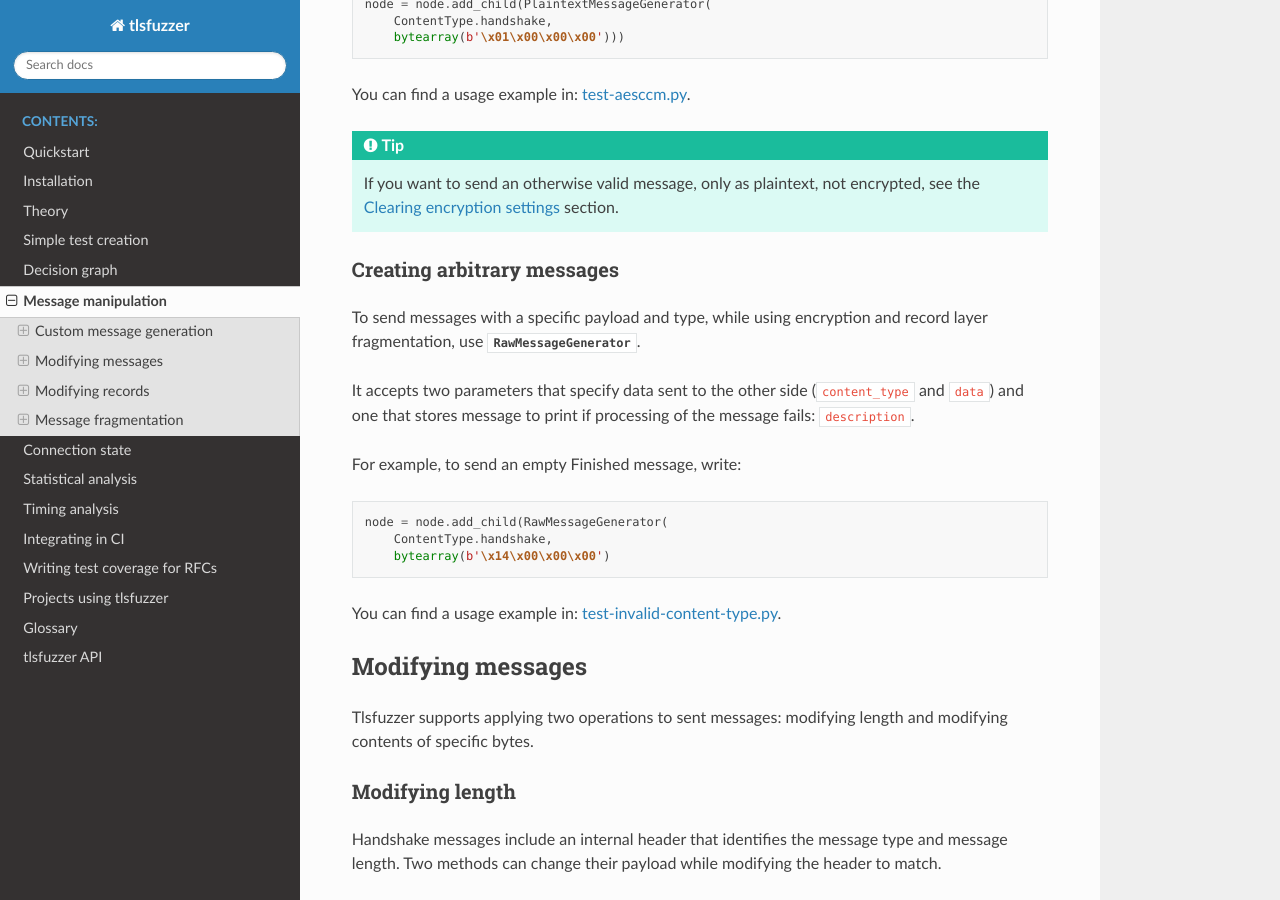
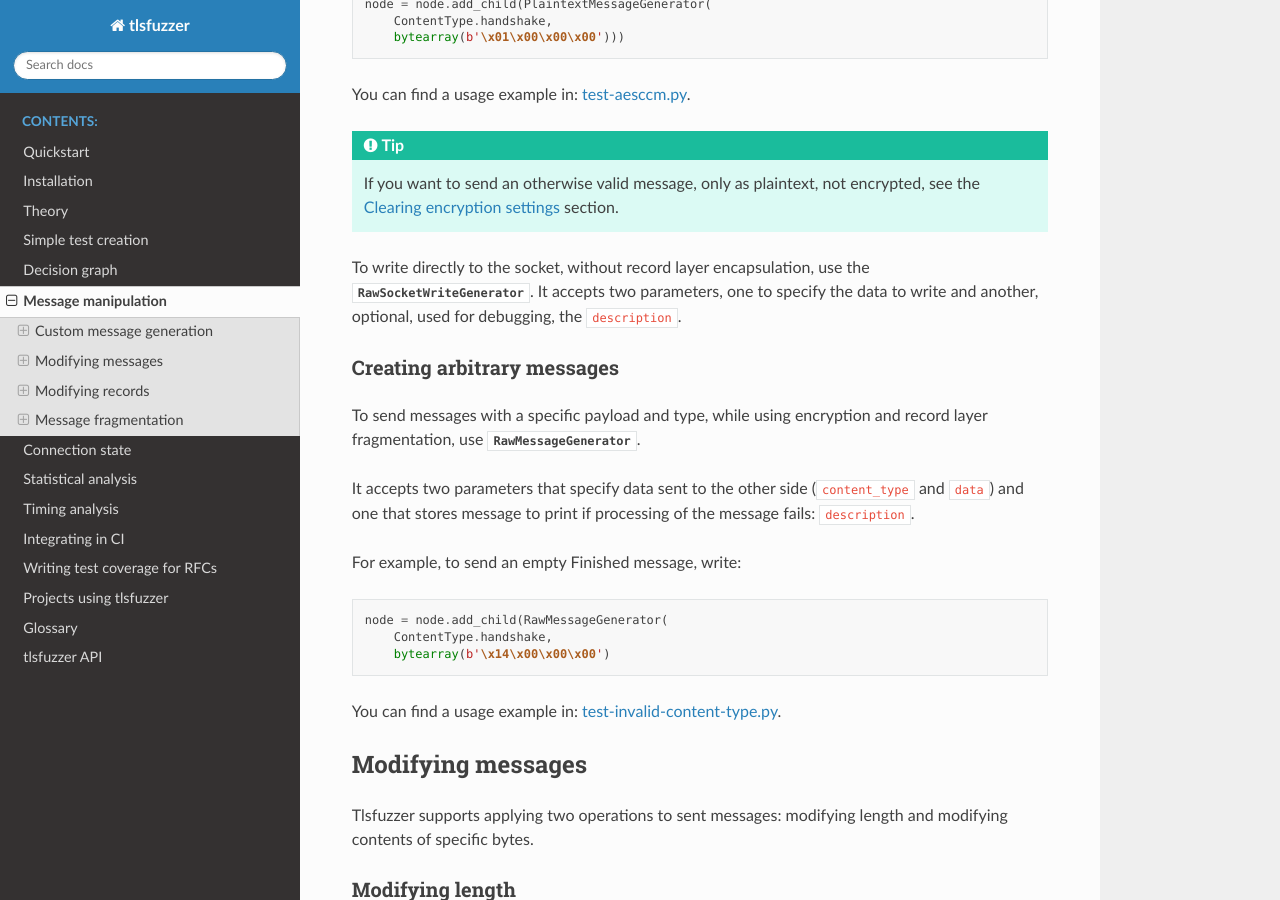
Before and after one commit to tlsfuzzer/tlsfuzzer, a Sphinx documentation site: the page built from docs/source/modifying-messages.rst, in a window 1280 px wide and 900 px high, scrolled down 770 px. Built offline with Sphinx 7.4.7 and the Read the Docs theme 2.0.0, drawn with Linux system fonts in a browser that asks for light colours; formulas are drawn with MathJax 3.

Commit message:
document the RawSocketWriteGenerator

```diff
--- a/docs/source/modifying-messages.rst
+++ b/docs/source/modifying-messages.rst
@@ -45,6 +45,11 @@ You can find a usage example in:
 .. tip::
     If you want to send an otherwise valid message, only as plaintext, not
     encrypted, see the :ref:`clearing-encryption-settings` section.
+
+To write directly to the socket, without record layer encapsulation,
+use the :py:class:`~tlsfuzzer.messages.RawSocketWriteGenerator`.
+It accepts two parameters, one to specify the data to write and another,
+optional, used for debugging, the ``description``.
 
 Creating arbitrary messages
 ---------------------------
```
